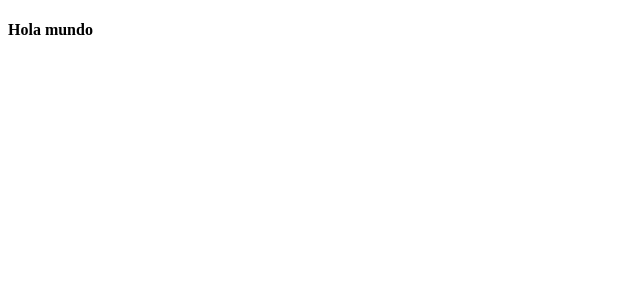
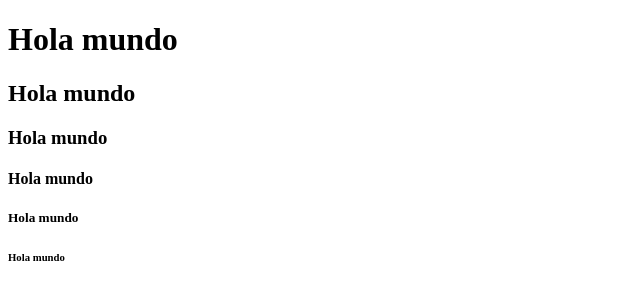
Before and after one commit to mel9013/HTML5, a plain HTML site: page index.html in a window 1280 px wide. Shown: the whole page, without its empty margins (0-640 px from the left). Drawn offline with Linux system fonts and the light colour scheme.

Commit message:
se creo nueva carpeta y headings

```diff
--- a/index.html
+++ b/index.html
@@ -8,7 +8,13 @@
     </head>
 <!--esto seria el cuerpo-->
     <body>
+<!-- esto es lo Header Tags son las etiquetas que conocemos como H1, H2, H3, H4, H5 y H6-->
+        <h1>Hola mundo</h1>
+        <h2>Hola mundo</h2>
+        <h3>Hola mundo</h3>
         <h4>Hola mundo</h4>
+        <h5>Hola mundo</h5>
+        <h6>Hola mundo</h6>
     </body>
 
 </html>
```
Also changed, not shown: tercero.html (added).
